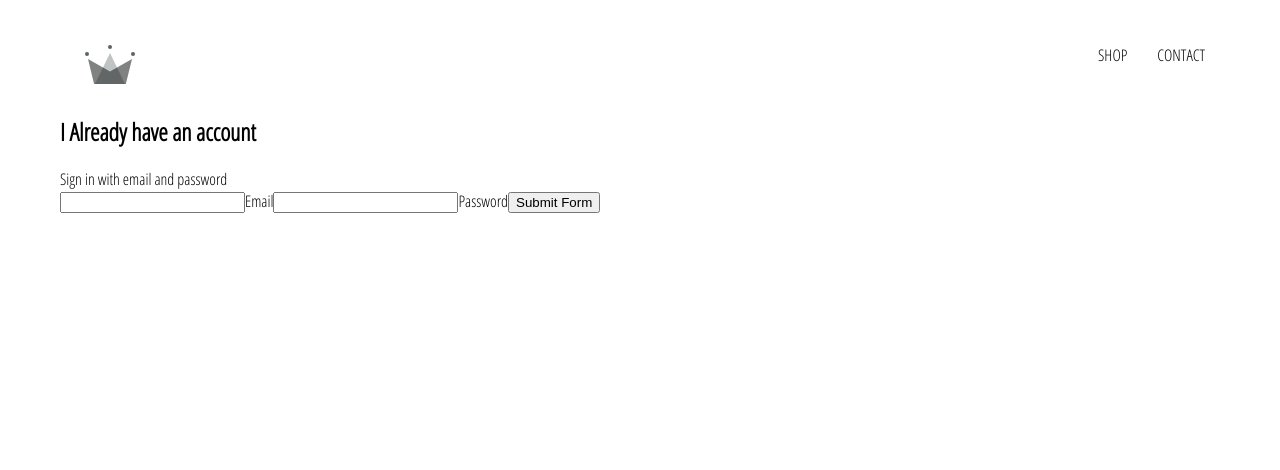
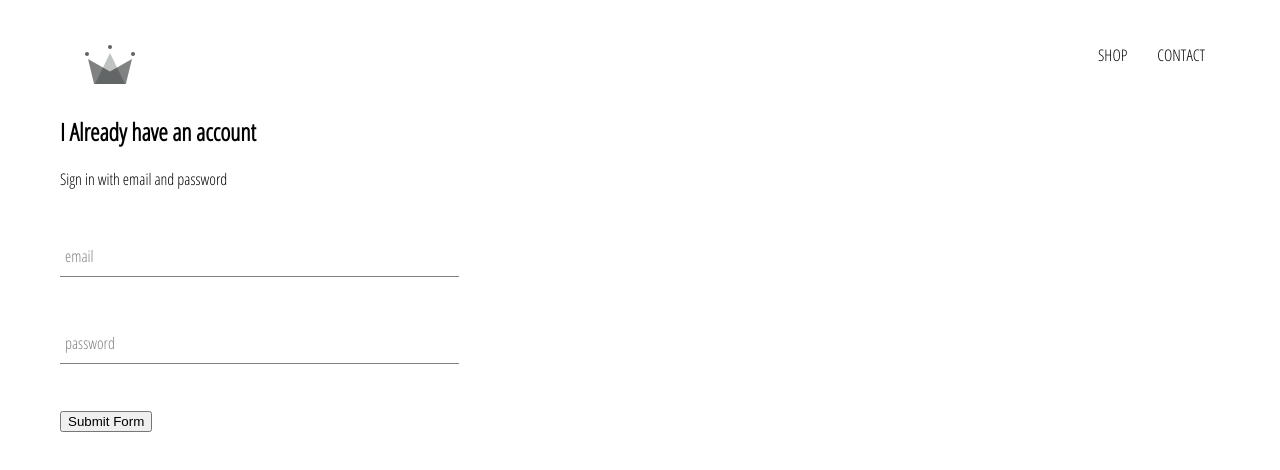
Before and after one commit to hamdizubir/crwn-clothing, a React (Create React App) app: page /signin in a window 1280 px wide. Shown: the top 470 px of the page. Built offline with nearby package versions, Linux system fonts and the light colour scheme.

Commit message:
Sign in Component

```diff
--- a/src/components/sign-in/sign-in.component.jsx
+++ b/src/components/sign-in/sign-in.component.jsx
@@ -1,5 +1,6 @@
 import React, { Component } from "react";
 import "./sign-in.styles.scss";
+import FormInput from "../../pages/form-input/form-input.component";
 
 class SignIn extends Component {
   constructor(props) {
@@ -29,23 +30,23 @@
         <h2>I Already have an account</h2>
         <span>Sign in with email and password</span>
 
-        <form>
-          <input
-            onChange={this.handleChange}
+        <form onSubmit={this.handleSubmit}>
+          <FormInput
+            handleChange={this.handleChange}
             name="email"
             type="email"
+            label='email'
             value={this.state.email}
             required
           />
-          <label>Email</label>
-          <input
-            onChange={this.handleChange}
+          <FormInput
+            handleChange={this.handleChange}
             name="password"
             type="password"
+            label='password'
             value={this.state.password}
             required
           />
-          <label>Password</label>
 
           <input type="submit" value="Submit Form" />
         </form>
--- a/src/components/sign-in/sign-in.styles.scss
+++ b/src/components/sign-in/sign-in.styles.scss
@@ -0,0 +1,3 @@
+.sign-in{
+    width: 30vw;
+}
--- /dev/null
+++ b/src/pages/form-input/form-input.component.jsx
@@ -0,0 +1,21 @@
+import React from "react";
+import './form-input.styles.scss';
+
+const FormInput = ({ handleChange, label, ...otherProps }) => (
+  <div className="group">
+    <input
+      className="form-input"
+      onChange={handleChange}
+      {...otherProps}
+    />
+    {
+        label ?
+        (<label className={`${otherProps.value.length ? 'shrink' : ''} form-input-label`}>
+            {label}
+        </label>)
+        : null
+    }
+  </div>
+);
+
+export default FormInput;
--- /dev/null
+++ b/src/pages/form-input/form-input.styles.scss
@@ -0,0 +1,54 @@
+$sub-color: grey;
+$main-color: black;
+
+@mixin shrinkLabel {
+  top: -14px;
+  font-size: 12px;
+  color: $main-color;
+}
+
+.group {
+  position: relative;
+  margin: 45px 0;
+
+  .form-input {
+    background: none;
+    background-color: white;
+    color: $sub-color;
+    font-size: 18px;
+    padding: 10px 10px 10px 5px;
+    display: block;
+    width: 100%;
+    border: none;
+    border-radius: 0;
+    border-bottom: 1px solid $sub-color;
+    margin: 25px 0;
+
+    &:focus {
+      outline: none;
+    }
+
+    &:focus ~ .form-input-label {
+      @include shrinkLabel();
+    }
+  }
+
+  input[type='password'] {
+    letter-spacing: 0.3em;
+  }
+
+  .form-input-label {
+    color: $sub-color;
+    font-size: 16px;
+    font-weight: normal;
+    position: absolute;
+    pointer-events: none;
+    left: 5px;
+    top: 10px;
+    transition: 300ms ease all;
+
+    &.shrink {
+      @include shrinkLabel();
+    }
+  }
+}
```
